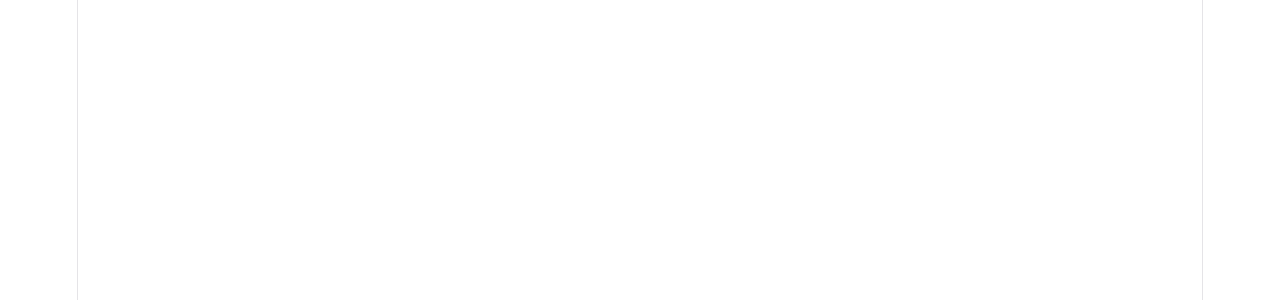
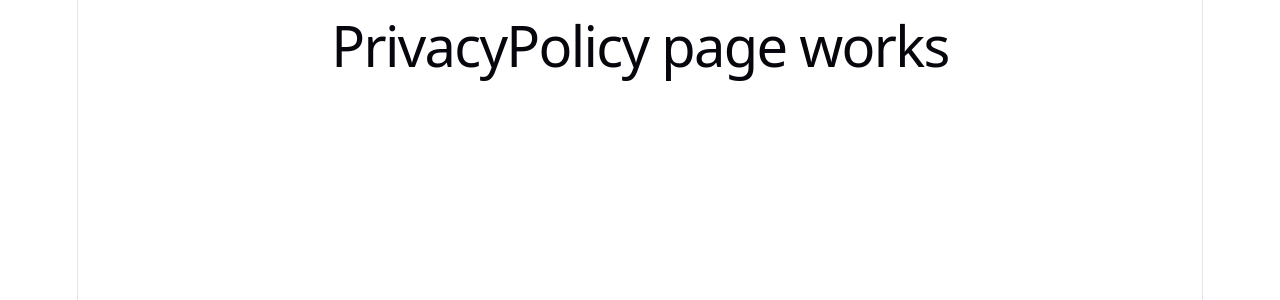
Before and after one commit to MeowVal/Website, a Vue app: page /PrivacyPolicy in a window 1280 px wide. Shown: the top 300 px of the page. Built offline with nearby package versions, Linux system fonts and the light colour scheme.

Commit message:
added stuff to pages

```diff
--- a/src/views/Contact.vue
+++ b/src/views/Contact.vue
@@ -3,7 +3,7 @@
 </script>
 
 <template>
-
+  <h1>Contact page works</h1>
 </template>
 
 <style scoped>
--- a/src/views/Home.vue
+++ b/src/views/Home.vue
@@ -5,7 +5,7 @@
 </script>
 
 <template>
-
+  <h1>Home page works</h1>
 </template>
 
 <style scoped>
--- a/src/views/PrivacyPolicy.vue
+++ b/src/views/PrivacyPolicy.vue
@@ -3,7 +3,7 @@
 </script>
 
 <template>
-
+  <h1>PrivacyPolicy page works</h1>
 </template>
 
 <style scoped>
--- a/src/views/Projects.vue
+++ b/src/views/Projects.vue
@@ -3,7 +3,7 @@
 </script>
 
 <template>
-
+  <h1>Projects page works</h1>
 </template>
 
 <style scoped>
```
